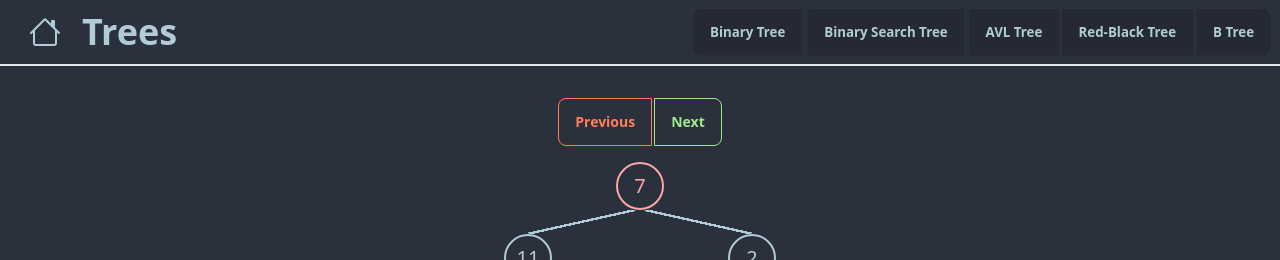
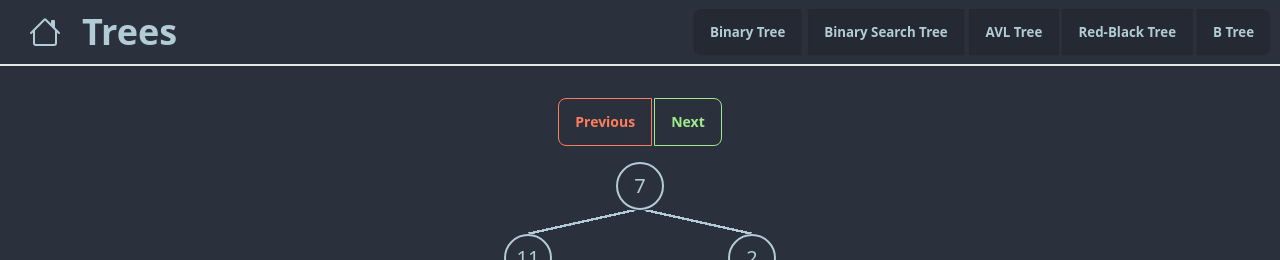
Before and after one commit to alexespejo/dsa-visualizer, a Svelte app: page /trees/binary_tree in a window 1280 px wide. Shown: the top 260 px of the page. Built offline with nearby package versions, Linux system fonts and the light colour scheme.

Commit message:
created marker function

```diff
--- /dev/null
+++ b/src/lib/treeFunctions/markerDisplay.ts
@@ -0,0 +1,5 @@
+export default function markerDisplay(v1: number, v2: number) {
+ if (v1 == v2) {
+  return "text-green-300 font-bold border-4";
+ }
+}
--- a/src/routes/Trees/BinaryTree.svelte
+++ b/src/routes/Trees/BinaryTree.svelte
@@ -39,8 +39,7 @@
  <Visualize>
   <article class="binary-tree">
    <div>
-    <span class={`${nodeMarker === 0 ? "text-green-300" : "text-red-300"}`}
-     >{aTree[0]}</span
+    <span class={`${nodeMarker === 0 ? "text-green-300" : ""}`}>{aTree[0]}</span
     >
     <RecursiveNode1 value1={aTree} index={1} />
     <RecursiveNode1 value1={aTree} index={2} />
```
